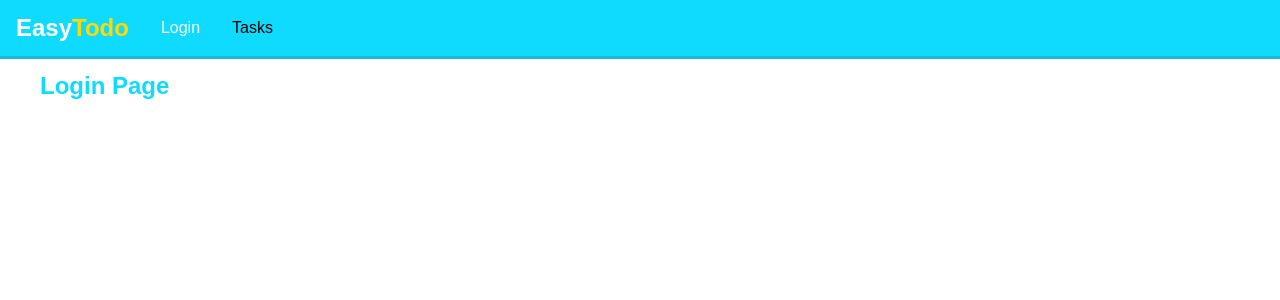
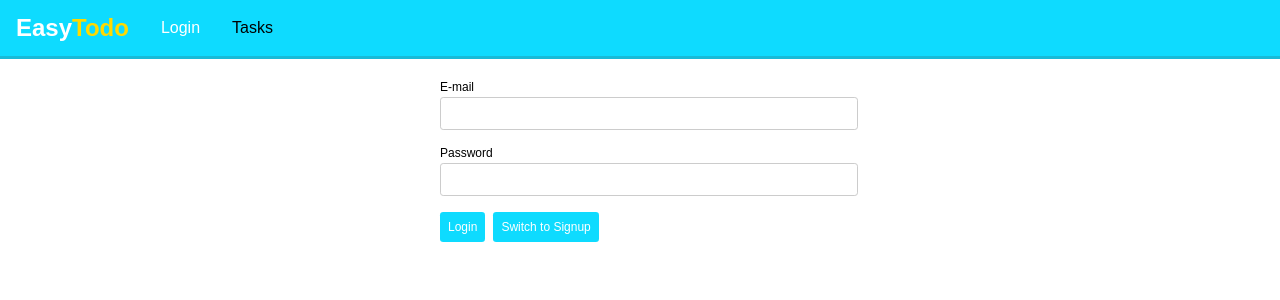
Before and after one commit to gabrielfs7/graphql-sample-app, a React (Create React App) app in the folder frontend/: page /login in a window 1280 px wide. Shown: the top 300 px of the page. Built offline with nearby package versions, Linux system fonts and the light colour scheme; the HTML template or start-up script is replaced by a standard one.

Commit message:
Addind login page and styles

```diff
--- a/frontend/src/App.css
+++ b/frontend/src/App.css
@@ -4,5 +4,4 @@
 
 .main-content {
     font-size: 0.75rem;
-    color: #0edbff;
 }
--- /dev/null
+++ b/frontend/src/pages/LoginPage.css
@@ -0,0 +1,35 @@
+.login-form {
+    width: 25rem;
+    max-width: 80%;
+    margin: 5rem auto;
+}
+
+.login-form .form-control {
+    margin: 1rem 0;
+}
+
+.login-form .form-control label,
+.login-form .form-control input {
+    width: 100%;
+    display: block;
+}
+
+.login-form .form-control label {
+    margin-bottom: 0.2rem;
+}
+
+.login-form .form-control input {
+    padding: 0.5rem;
+    border-radius: 0.2rem;
+    border: 1px solid #ccc;
+}
+
+.login-form .form-actions button {
+    padding: 0.5rem;
+    margin-right: 0.5rem;
+    border-radius: 0.2rem;
+    color: #ffffff;
+    background: #0edbff;
+    border: none;
+    font: inherit;
+}
--- a/frontend/src/pages/LoginPage.js
+++ b/frontend/src/pages/LoginPage.js
@@ -1,8 +1,24 @@
 import React, { Component } from 'react';
+import './LoginPage.css';
 
 class LoginPage extends Component {
     render() {
-        return <h1>Login Page</h1>;
+        return (
+            <form className="login-form">
+                <div className="form-control">
+                    <label htmlFor="email">E-mail</label>
+                    <input type="text" id="email" />
+                </div>
+                <div className="form-control">
+                    <label htmlFor="password">Password</label>
+                    <input type="password" id="password" />
+                </div>
+                <div className="form-actions">
+                    <button type="submit">Login</button>
+                    <button type="button">Switch to Signup</button>
+                </div>
+            </form>
+        );
     }
 }
 
```
